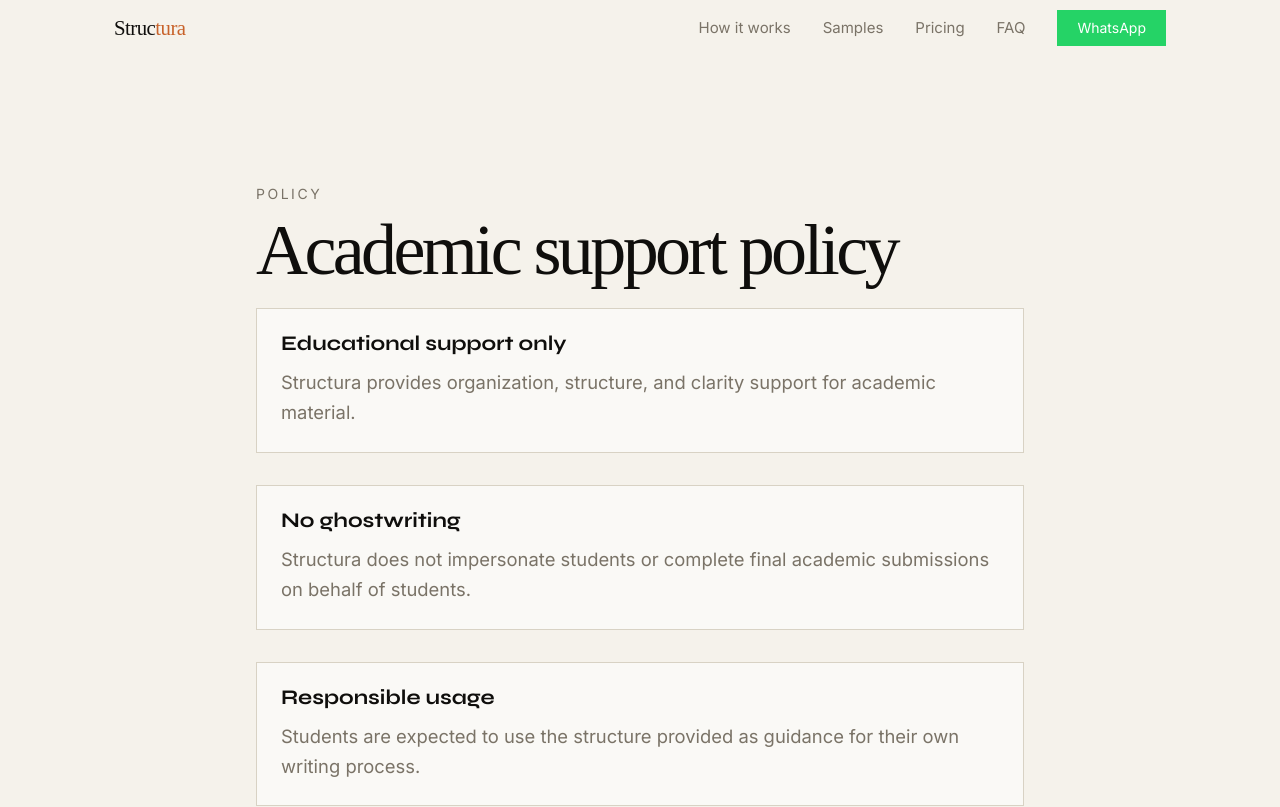
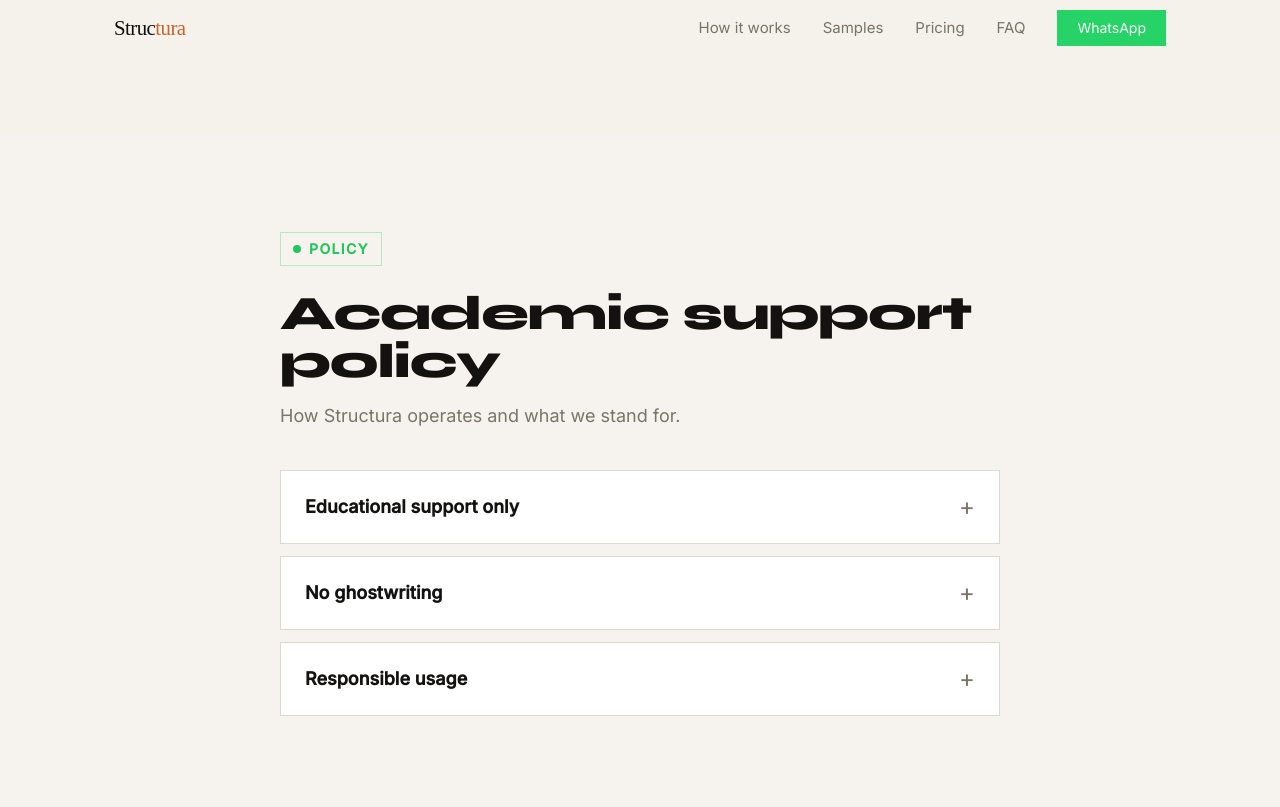
Before and after one commit to fazetdev/structura, a Next.js app: page /policy in a window 1280 px wide. Shown: the top 807 px of the page. Built offline with nearby package versions, Linux system fonts and the light colour scheme.

Commit message:
updqte policy, disclaimer and faqs

```diff
--- a/app/disclaimer/page.tsx
+++ b/app/disclaimer/page.tsx
@@ -1,67 +1,66 @@
+"use client"
+
+import { useState } from "react"
+
+const items = [
+  {
+    title: "Service purpose",
+    desc: "Structura provides academic organization and structure support only. It is designed to help students transform unstructured input into a clear framework for their own writing.",
+  },
+  {
+    title: "No academic submission guarantee",
+    desc: "The service does not produce final academic submissions and does not guarantee grades, outcomes, or approval from any institution.",
+  },
+  {
+    title: "User responsibility",
+    desc: "Users remain fully responsible for writing, editing, and submitting their own academic work based on the structure provided.",
+  },
+]
+
+function Item({ title, desc }: { title: string; desc: string }) {
+  const [open, setOpen] = useState(false)
+  return (
+    <div className="border border-[#ddd9d0] bg-white">
+      <button
+        onClick={() => setOpen(!open)}
+        className="w-full flex justify-between items-center px-6 py-5 text-left"
+      >
+        <span className="text-lg font-semibold text-[#141210]">{title}</span>
+        <span className="text-2xl text-[#7a7469]">{open ? "−" : "+"}</span>
+      </button>
+      {open && (
+        <div className="px-6 pb-6">
+          <p className="text-base text-[#7a7469] leading-relaxed">{desc}</p>
+        </div>
+      )}
+    </div>
+  )
+}
+
 export default function DisclaimerPage() {
   return (
-    <main className="container py-12">
-
-      <div className="max-w-3xl mx-auto">
-
-        {/* LABEL */}
-        <div className="text-sm uppercase tracking-[0.18em] text-[var(--muted)] mb-3">
-          Disclaimer
+    <main className="bg-[#f6f3ee] min-h-screen pt-24 pb-24">
+      <div className="max-w-3xl mx-auto px-6">
+        <div className="mb-10">
+          <div className="inline-flex items-center gap-2 border border-[#22c55e]/30 px-3 py-1.5 mb-6">
+            <span className="w-2 h-2 rounded-full bg-[#22c55e]" />
+            <span className="text-sm font-semibold tracking-widest uppercase text-[#22c55e]">
+              Disclaimer
+            </span>
+          </div>
+          <h1 className="text-4xl sm:text-5xl font-extrabold tracking-tight text-[#141210] mb-4">
+            Important notice
+          </h1>
+          <p className="text-lg text-[#7a7469]">
+            What Structura is — and what it is not.
+          </p>
         </div>
-
-        {/* TITLE */}
-        <h1
-          className="text-[2.8rem] md:text-[4.5rem] leading-[0.95] tracking-[-0.05em] mb-6"
-          style={{ fontFamily: "Instrument Serif" }}
-        >
-          Important notice
-        </h1>
-
-        {/* CONTENT */}
-        <div className="space-y-6 text-[1.08rem] md:text-[1.15rem] leading-relaxed text-[var(--muted)]">
-
-          <div className="border border-[var(--border)] bg-[var(--white)] p-6">
-
-            <h2 className="text-[1.2rem] text-[var(--ink)] mb-3 font-medium">
-              Service purpose
-            </h2>
-
-            <p>
-              Structura provides academic organization and structure support only. It is designed to help students
-              transform unstructured input into a clear framework for their own writing.
-            </p>
-
-          </div>
-
-          <div className="border border-[var(--border)] bg-[var(--white)] p-6">
-
-            <h2 className="text-[1.2rem] text-[var(--ink)] mb-3 font-medium">
-              No academic submission guarantee
-            </h2>
-
-            <p>
-              The service does not produce final academic submissions and does not guarantee grades, outcomes, or approval
-              from any institution.
-            </p>
-
-          </div>
-
-          <div className="border border-[var(--border)] bg-[var(--white)] p-6">
-
-            <h2 className="text-[1.2rem] text-[var(--ink)] mb-3 font-medium">
-              User responsibility
-            </h2>
-
-            <p>
-              Users remain fully responsible for writing, editing, and submitting their own academic work based on the structure provided.
-            </p>
-
-          </div>
-
+        <div className="space-y-3">
+          {items.map((item) => (
+            <Item key={item.title} title={item.title} desc={item.desc} />
+          ))}
         </div>
-
       </div>
-
     </main>
   )
 }
--- a/app/faq/page.tsx
+++ b/app/faq/page.tsx
@@ -1,4 +1,7 @@
-export default function FAQPage() {
+"use client"
+
+import { useState } from "react"
+
 const faqs = [
   {
     q: "What does Structura do?",
@@ -20,51 +23,60 @@ export default function FAQPage() {
     q: "How do I start?",
     a: "Simply send your material through WhatsApp and explain what you need help organizing.",
   },
+  {
+    q: "Do I pay before or after the preview?",
+    a: "After. A short structured preview is sent to you first. You only pay if you are satisfied with what you see.",
+  },
+  {
+    q: "What payment methods are accepted?",
+    a: "Binance Pay, Payoneer, and Grey. Not sure which to use? Message us on WhatsApp and we will guide you.",
+  },
 ]
 
+function Item({ q, a }: { q: string; a: string }) {
+  const [open, setOpen] = useState(false)
   return (
-    <main className="container py-12">
+    <div className="border border-[#ddd9d0] bg-white">
+      <button
+        onClick={() => setOpen(!open)}
+        className="w-full flex justify-between items-center px-6 py-5 text-left"
+      >
+        <span className="text-lg font-semibold text-[#141210]">{q}</span>
+        <span className="text-2xl text-[#7a7469] shrink-0 ml-4">{open ? "−" : "+"}</span>
+      </button>
+      {open && (
+        <div className="px-6 pb-6">
+          <p className="text-base text-[#7a7469] leading-relaxed">{a}</p>
+        </div>
+      )}
+    </div>
+  )
+}
 
-      <div className="max-w-3xl mx-auto">
-
-        <div className="text-sm uppercase tracking-[0.18em] text-[var(--muted)] mb-3">
+export default function FAQPage() {
+  return (
+    <main className="bg-[#f6f3ee] min-h-screen pt-24 pb-24">
+      <div className="max-w-3xl mx-auto px-6">
+        <div className="mb-10">
+          <div className="inline-flex items-center gap-2 border border-[#22c55e]/30 px-3 py-1.5 mb-6">
+            <span className="w-2 h-2 rounded-full bg-[#22c55e]" />
+            <span className="text-sm font-semibold tracking-widest uppercase text-[#22c55e]">
               FAQ
+            </span>
           </div>
-
-        <h1
-          className="text-[2.8rem] md:text-[4.5rem] leading-[0.95] tracking-[-0.05em] mb-6"
-          style={{ fontFamily: "Instrument Serif" }}
-        >
+          <h1 className="text-4xl sm:text-5xl font-extrabold tracking-tight text-[#141210] mb-4">
             Frequently asked questions
           </h1>
-
-        <p className="text-[1.15rem] md:text-[1.3rem] text-[var(--muted)] leading-relaxed mb-10">
+          <p className="text-lg text-[#7a7469]">
             Clear answers about how Structura works.
           </p>
-
-        <div className="space-y-4">
-
+        </div>
+        <div className="space-y-3">
           {faqs.map((faq) => (
-            <div
-              key={faq.q}
-              className="border border-[var(--border)] bg-[var(--white)] p-6"
-            >
-
-              <h2 className="text-[1.15rem] md:text-[1.3rem] font-medium mb-3 text-[var(--ink)]">
-                {faq.q}
-              </h2>
-
-              <p className="text-[1.05rem] md:text-[1.12rem] text-[var(--muted)] leading-relaxed">
-                {faq.a}
-              </p>
-
+            <Item key={faq.q} q={faq.q} a={faq.a} />
+          ))}
         </div>
-          ))}
-
       </div>
-
-      </div>
-
     </main>
   )
 }
--- a/app/policy/page.tsx
+++ b/app/policy/page.tsx
@@ -1,62 +1,66 @@
+"use client"
+
+import { useState } from "react"
+
+const items = [
+  {
+    title: "Educational support only",
+    desc: "Structura provides organization, structure, and clarity support for academic material. Nothing more.",
+  },
+  {
+    title: "No ghostwriting",
+    desc: "Structura does not impersonate students or complete final academic submissions on behalf of students.",
+  },
+  {
+    title: "Responsible usage",
+    desc: "Students are expected to use the structure provided as guidance for their own writing process.",
+  },
+]
+
+function Item({ title, desc }: { title: string; desc: string }) {
+  const [open, setOpen] = useState(false)
+  return (
+    <div className="border border-[#ddd9d0] bg-white">
+      <button
+        onClick={() => setOpen(!open)}
+        className="w-full flex justify-between items-center px-6 py-5 text-left"
+      >
+        <span className="text-lg font-semibold text-[#141210]">{title}</span>
+        <span className="text-2xl text-[#7a7469]">{open ? "−" : "+"}</span>
+      </button>
+      {open && (
+        <div className="px-6 pb-6">
+          <p className="text-base text-[#7a7469] leading-relaxed">{desc}</p>
+        </div>
+      )}
+    </div>
+  )
+}
+
 export default function PolicyPage() {
   return (
-    <main className="container py-12">
-
-      <div className="max-w-3xl mx-auto">
-
-        <div className="text-sm uppercase tracking-[0.18em] text-[var(--muted)] mb-3">
-          Policy
+    <main className="bg-[#f6f3ee] min-h-screen pt-24 pb-24">
+      <div className="max-w-3xl mx-auto px-6">
+        <div className="mb-10">
+          <div className="inline-flex items-center gap-2 border border-[#22c55e]/30 px-3 py-1.5 mb-6">
+            <span className="w-2 h-2 rounded-full bg-[#22c55e]" />
+            <span className="text-sm font-semibold tracking-widest uppercase text-[#22c55e]">
+              Policy
+            </span>
+          </div>
+          <h1 className="text-4xl sm:text-5xl font-extrabold tracking-tight text-[#141210] mb-4">
+            Academic support policy
+          </h1>
+          <p className="text-lg text-[#7a7469]">
+            How Structura operates and what we stand for.
+          </p>
         </div>
-
-        <h1
-          className="text-[2.8rem] md:text-[4.5rem] leading-[0.95] tracking-[-0.05em] mb-6"
-          style={{ fontFamily: "Instrument Serif" }}
-        >
-          Academic support policy
-        </h1>
-
-        <div className="space-y-8 text-[1.08rem] md:text-[1.15rem] leading-relaxed text-[var(--muted)]">
-
-          <div className="border border-[var(--border)] bg-[var(--white)] p-6">
-
-            <h2 className="text-[1.3rem] text-[var(--ink)] mb-3 font-medium">
-              Educational support only
-            </h2>
-
-            <p>
-              Structura provides organization, structure, and clarity support for academic material.
-            </p>
-
-          </div>
-
-          <div className="border border-[var(--border)] bg-[var(--white)] p-6">
-
-            <h2 className="text-[1.3rem] text-[var(--ink)] mb-3 font-medium">
-              No ghostwriting
-            </h2>
-
-            <p>
-              Structura does not impersonate students or complete final academic submissions on behalf of students.
-            </p>
-
-          </div>
-
-          <div className="border border-[var(--border)] bg-[var(--white)] p-6">
-
-            <h2 className="text-[1.3rem] text-[var(--ink)] mb-3 font-medium">
-              Responsible usage
-            </h2>
-
-            <p>
-              Students are expected to use the structure provided as guidance for their own writing process.
-            </p>
-
-          </div>
-
+        <div className="space-y-3">
+          {items.map((item) => (
+            <Item key={item.title} title={item.title} desc={item.desc} />
+          ))}
         </div>
-
       </div>
-
     </main>
   )
 }
```
Lines whose indentation alone changed are shown as unchanged.
